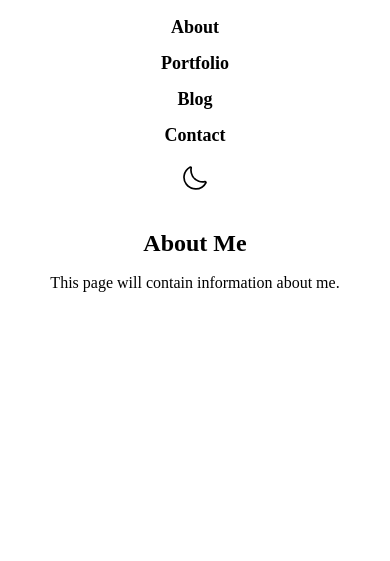
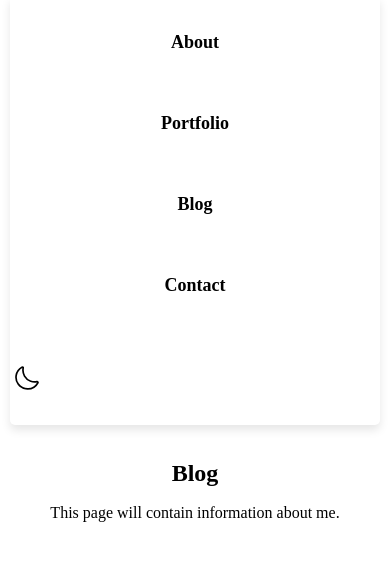
Before and after one commit to Abdulmumin5206/mypersonalwebsite, a plain HTML site: page blog.html in a window 390 px wide. Both pictures are taken after a click on the element 357 px from the left and 34 px from the top of the page. Shown: the part 77-638 px from the top of the page. Drawn offline with Linux system fonts and the light colour scheme.

Commit message:
Updated files from work desktop

```diff
--- a/blog.html
+++ b/blog.html
@@ -46,7 +46,7 @@
     </header>
 
     <main>
-        <h1>About Me</h1>
+        <h1>Blog</h1>
         <p>This page will contain information about me.</p>
     </main>
 
--- a/css/main.css
+++ b/css/main.css
@@ -131,6 +131,8 @@ html[data-theme="dark"] .theme-toggle .sun-icon {
     display: block;
 }
 
+/* Add this to your existing main.css file */
+
 /* ======== RESPONSIVE STYLES ======== */
 @media screen and (max-width: 768px) {
     /* Header adjustments for mobile */
@@ -138,6 +140,7 @@ html[data-theme="dark"] .theme-toggle .sun-icon {
         flex-direction: column;
         padding: 10px 20px;
         margin-top: 0;
+        position: relative;
     }
 
     /* Smaller logo on mobile */
@@ -145,25 +148,16 @@ html[data-theme="dark"] .theme-toggle .sun-icon {
         height: 80px;
     }
 
-    /* Navigation menu for mobile */
-    #main-header nav {
-        width: 100%;
-        margin-top: 10px;
-    }
-
-    #main-header nav ul {
-        flex-direction: column;
-        gap: 15px;
-        padding: 10px 0;
-    }
-
-    /* Create a hamburger menu for mobile */
+    /* Mobile menu toggle button styling */
     .mobile-menu-toggle {
         display: block;
         position: absolute;
-        top: 20px;
+        top: 25px;
         right: 20px;
         cursor: pointer;
+        z-index: 1001;
+        width: 30px;
+        height: 30px;
     }
 
     .mobile-menu-toggle span {
@@ -175,22 +169,61 @@ html[data-theme="dark"] .theme-toggle .sun-icon {
         transition: all 0.3s ease;
     }
 
+    /* Navigation menu for mobile */
+    #main-header nav {
+        width: 100%;
+    }
+
     /* Hide desktop nav by default on mobile */
     .nav-menu {
         display: none;
+        flex-direction: column;
+        gap: 15px;
+        padding: 20px 0;
+        background-color: var(--background-color);
         width: 100%;
-        padding-top: 10px;
+        box-shadow: 0 5px 10px rgba(0, 0, 0, 0.1);
+        border-radius: 0 0 5px 5px;
     }
 
     /* Show nav when active */
     .nav-menu.active {
+        display: flex;
+        animation: slideDown 0.3s ease forwards;
+    }
+
+    @keyframes slideDown {
+        from {
+            opacity: 0;
+            transform: translateY(-10px);
+        }
+        to {
+            opacity: 1;
+            transform: translateY(0);
+        }
+    }
+
+    #main-header nav ul li {
+        width: 100%;
+        text-align: center;
+        padding: 10px 0;
+    }
+
+    #main-header nav ul li a {
         display: block;
+        width: 100%;
+        padding: 5px 0;
+    }
+
+    /* Theme toggle in mobile menu */
+    #main-header nav ul li:last-child {
+        margin-top: 10px;
     }
 
     /* Main content adjustments for mobile */
     main {
         padding: 15px;
-        margin-top: 0;
+        margin-top: 10px;
     }
 
     h1 {
@@ -213,4 +246,9 @@ html[data-theme="dark"] .theme-toggle .sun-icon {
     #main-header .logo img {
         height: 60px;
     }
+
+    .mobile-menu-toggle {
+        top: 20px;
+        right: 15px;
+    }
 }
--- a/js/main.js
+++ b/js/main.js
@@ -1,9 +1,26 @@
+// Complete replacement for your main.js file
 document.addEventListener("DOMContentLoaded", function () {
     // ✅ Select elements
     const logo = document.querySelector("#main-header .logo img");
     const navLinks = document.querySelectorAll("#main-header nav ul li a");
     const toggleSwitch = document.querySelector('#theme-checkbox');
     const themeIcon = document.querySelector(".theme-toggle img");
+    const nav = document.querySelector('#main-header nav');
+    const navUl = document.querySelector('#main-header nav ul');
+    const header = document.getElementById('main-header');
+
+    // ✅ Create and add hamburger menu button
+    const mobileMenuToggle = document.createElement('div');
+    mobileMenuToggle.className = 'mobile-menu-toggle';
+    mobileMenuToggle.innerHTML = `
+        <span></span>
+        <span></span>
+        <span></span>
+    `;
+    header.insertBefore(mobileMenuToggle, nav);
+
+    // ✅ Add mobile menu class to nav
+    navUl.classList.add('nav-menu');
 
     // ✅ Function to update logo based on theme
     function updateThemeVisuals(theme) {
@@ -40,57 +57,7 @@ document.addEventListener("DOMContentLoaded", function () {
         });
     }
 
-    // ✅ Smooth hover effect for the logo
-    if (logo) {
-        logo.addEventListener("mouseenter", function () {
-            logo.style.transition = "transform 0.2s ease-out";
-            logo.style.transform = "scale(1.1)";
-        });
-
-        logo.addEventListener("mouseleave", function () {
-            logo.style.transition = "transform 0.2s ease-in";
-            logo.style.transform = "scale(1)";
-        });
-    }
-
-    // ✅ Smooth hover effect for menu links
-    navLinks.forEach(link => {
-        link.addEventListener("mouseenter", function () {
-            link.style.transition = "transform 0.2s ease-out";
-            link.style.transform = "scale(1.1)";
-        });
-
-        link.addEventListener("mouseleave", function () {
-            link.style.transition = "transform 0.2s ease-in";
-            link.style.transform = "scale(1)";
-        });
-    });
-});
-
-
-// Add this to your existing main.js file
-document.addEventListener("DOMContentLoaded", function () {
-    // Create hamburger menu element
-    const header = document.getElementById('main-header');
-    const nav = document.querySelector('#main-header nav');
-    const navUl = document.querySelector('#main-header nav ul');
-
-    // Add mobile menu classes
-    navUl.classList.add('nav-menu');
-
-    // Create mobile menu toggle button
-    const mobileMenuToggle = document.createElement('div');
-    mobileMenuToggle.className = 'mobile-menu-toggle';
-    mobileMenuToggle.innerHTML = `
-        <span></span>
-        <span></span>
-        <span></span>
-    `;
-
-    // Insert toggle button
-    header.insertBefore(mobileMenuToggle, nav);
-
-    // Toggle menu function
+    // ✅ Mobile menu toggle functionality
     mobileMenuToggle.addEventListener('click', function() {
         navUl.classList.toggle('active');
 
@@ -107,8 +74,7 @@ document.addEventListener("DOMContentLoaded", function () {
         }
     });
 
-    // Close menu when clicking a link
-    const navLinks = document.querySelectorAll('#main-header nav ul li a');
+    // ✅ Close menu when clicking a link
     navLinks.forEach(link => {
         link.addEventListener('click', function() {
             if (window.innerWidth <= 768) {
@@ -119,16 +85,42 @@ document.addEventListener("DOMContentLoaded", function () {
                 spans[2].style.transform = 'none';
             }
         });
+
+        // Hover effects for menu links
+        link.addEventListener("mouseenter", function () {
+            link.style.transition = "transform 0.2s ease-out";
+            link.style.transform = "scale(1.1)";
+        });
+
+        link.addEventListener("mouseleave", function () {
+            link.style.transition = "transform 0.2s ease-in";
+            link.style.transform = "scale(1)";
+        });
     });
 
-    // Close menu on window resize if wider than mobile
+    // ✅ Close menu on window resize if wider than mobile
     window.addEventListener('resize', function() {
         if (window.innerWidth > 768) {
             navUl.classList.remove('active');
             const spans = document.querySelectorAll('.mobile-menu-toggle span');
-            spans[0].style.transform = 'none';
-            spans[1].style.opacity = '1';
-            spans[2].style.transform = 'none';
+            if (spans.length > 0) {
+                spans[0].style.transform = 'none';
+                spans[1].style.opacity = '1';
+                spans[2].style.transform = 'none';
+            }
         }
     });
+
+    // ✅ Smooth hover effect for the logo
+    if (logo) {
+        logo.addEventListener("mouseenter", function () {
+            logo.style.transition = "transform 0.2s ease-out";
+            logo.style.transform = "scale(1.1)";
+        });
+
+        logo.addEventListener("mouseleave", function () {
+            logo.style.transition = "transform 0.2s ease-in";
+            logo.style.transform = "scale(1)";
+        });
+    }
 });
```
